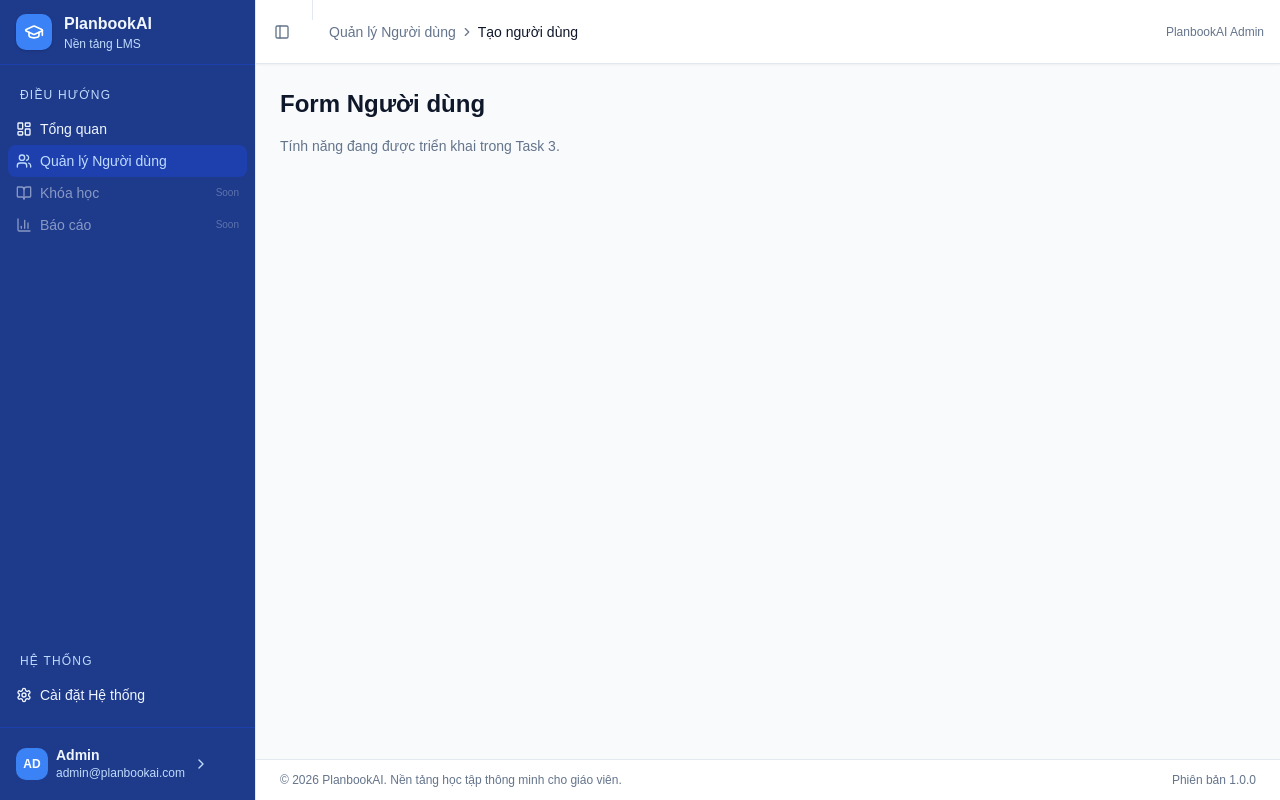
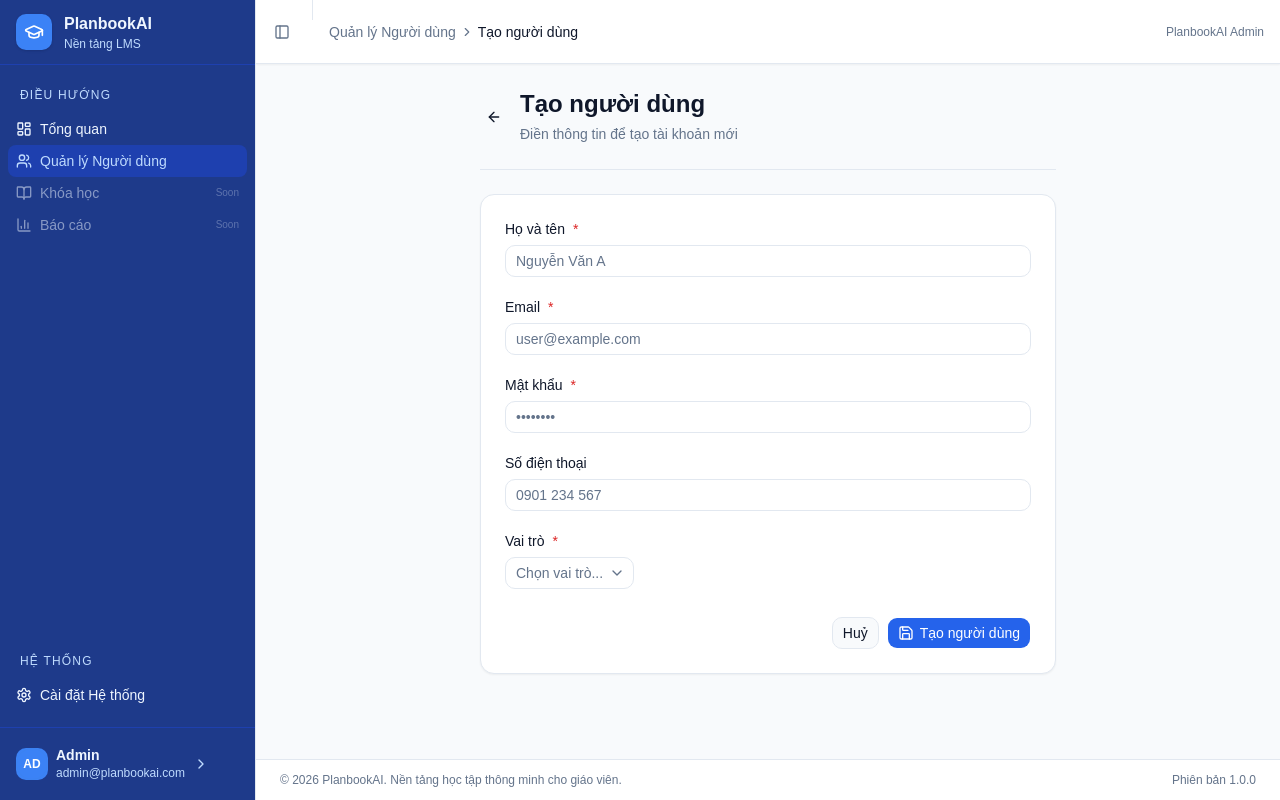
Before and after one commit to CongduongNT/JAVA, a React (Vite) app in the folder frontend/: page /users/new in a window 1280 px wide. Built offline with nearby package versions, Linux system fonts and the light colour scheme; sample sign-in values are in the browser's storage.

Commit message:
Form tạo/sửa user + gán role, validate, navigate

```diff
--- a/frontend/src/pages/users/UserFormPage.jsx
+++ b/frontend/src/pages/users/UserFormPage.jsx
@@ -1,9 +1,182 @@
-// Placeholder — to be implemented in Task 3: Form tạo / sửa User
-export default function UserFormPage() {
+import { useEffect, useState } from 'react'
+import { useDispatch, useSelector } from 'react-redux'
+import { useNavigate, useParams } from 'react-router-dom'
+import { ArrowLeft, Save } from 'lucide-react'
+import { toast } from 'sonner'
+
+import { createUser, fetchUserById, resetCurrent, updateUser } from '@/features/users/usersSlice'
+import { ROLES } from '@/services/userService'
+
+import { Button } from '@/components/ui/button'
+import { Input } from '@/components/ui/input'
+import { Label } from '@/components/ui/label'
+import { Select, SelectContent, SelectItem, SelectTrigger, SelectValue } from '@/components/ui/select'
+import { Separator } from '@/components/ui/separator'
+import { Skeleton } from '@/components/ui/skeleton'
+
+// ── Field wrapper ─────────────────────────────────────────────────────────
+
+function Field({ label, required, error, children }) {
   return (
-    <div className="space-y-4">
-      <h1 className="page-header">Form Người dùng</h1>
-      <p className="page-subheader">Tính năng đang được triển khai trong Task 3.</p>
+    <div className="space-y-1.5">
+      <Label className="text-sm font-medium">
+        {label} {required && <span className="text-destructive">*</span>}
+      </Label>
+      {children}
+      {error && <p className="text-xs text-destructive">{error}</p>}
     </div>
   )
 }
+
+// ── Validation ────────────────────────────────────────────────────────────
+
+function validate(form, isEdit) {
+  const errors = {}
+  if (!form.fullName.trim()) errors.fullName = 'Họ và tên không được để trống'
+  if (!form.email.trim()) errors.email = 'Email không được để trống'
+  else if (!/^[^\s@]+@[^\s@]+\.[^\s@]+$/.test(form.email)) errors.email = 'Email không hợp lệ'
+  if (!isEdit && !form.password) errors.password = 'Mật khẩu không được để trống'
+  if (form.password && form.password.length < 6) errors.password = 'Mật khẩu tối thiểu 6 ký tự'
+  if (!form.roleId) errors.roleId = 'Vui lòng chọn vai trò'
+  return errors
+}
+
+// ── Main component ────────────────────────────────────────────────────────
+
+export default function UserFormPage() {
+  const { id } = useParams()
+  const isEdit = !!id
+  const dispatch = useDispatch()
+  const navigate = useNavigate()
+
+  const { current, currentStatus, submitStatus, submitError } = useSelector((s) => s.users)
+
+  const [form, setForm] = useState({ fullName: '', email: '', password: '', phone: '', roleId: '' })
+  const [errors, setErrors] = useState({})
+
+  const isLoadingUser = isEdit && currentStatus === 'loading'
+  const isSubmitting = submitStatus === 'loading'
+
+  // Fetch user on edit mode
+  useEffect(() => {
+    if (isEdit) dispatch(fetchUserById(id))
+    return () => { dispatch(resetCurrent()) }
+  }, [dispatch, id, isEdit])
+
+  // Prefill form when user loaded
+  useEffect(() => {
+    if (current && isEdit) {
+      const matchedRole = ROLES.find((r) => r.name === current.roleName)
+      setForm({
+        fullName: current.fullName ?? '',
+        email: current.email ?? '',
+        password: '',
+        phone: current.phone ?? '',
+        roleId: matchedRole ? String(matchedRole.id) : '',
+      })
+    }
+  }, [current, isEdit])
+
+  // Navigate on success
+  useEffect(() => {
+    if (submitStatus === 'succeeded') {
+      toast.success(isEdit ? 'Cập nhật người dùng thành công' : 'Tạo người dùng thành công')
+      navigate('/users')
+    }
+  }, [submitStatus, isEdit, navigate])
+
+  const set = (key) => (e) => setForm((f) => ({ ...f, [key]: e.target?.value ?? e }))
+
+  const handleSubmit = (e) => {
+    e.preventDefault()
+    const errs = validate(form, isEdit)
+    setErrors(errs)
+    if (Object.keys(errs).length) return
+
+    const payload = {
+      fullName: form.fullName.trim(),
+      email: form.email.trim(),
+      phone: form.phone.trim() || null,
+      roleId: Number(form.roleId),
+      ...(form.password ? { password: form.password } : {}),
+    }
+
+    if (isEdit) dispatch(updateUser({ id: Number(id), data: payload }))
+    else dispatch(createUser(payload))
+  }
+
+  return (
+    <div className="mx-auto max-w-xl space-y-6">
+      {/* Header */}
+      <div className="flex items-center gap-3">
+        <Button variant="ghost" size="icon-sm" onClick={() => navigate('/users')} aria-label="Quay lại">
+          <ArrowLeft className="size-4" />
+        </Button>
+        <div>
+          <h1 className="page-header">{isEdit ? 'Chỉnh sửa người dùng' : 'Tạo người dùng'}</h1>
+          <p className="page-subheader">{isEdit ? `Đang sửa: ${current?.fullName ?? '…'}` : 'Điền thông tin để tạo tài khoản mới'}</p>
+        </div>
+      </div>
+
+      <Separator />
+
+      {/* Form card */}
+      <div className="rounded-xl border bg-card p-6 shadow-xs">
+        {isLoadingUser ? (
+          <div className="space-y-5">
+            {[1, 2, 3, 4, 5].map((i) => <Skeleton key={i} className="h-9 w-full" />)}
+          </div>
+        ) : (
+          <form onSubmit={handleSubmit} noValidate className="space-y-5">
+            <Field label="Họ và tên" required error={errors.fullName}>
+              <Input placeholder="Nguyễn Văn A" value={form.fullName} onChange={set('fullName')} />
+            </Field>
+
+            <Field label="Email" required error={errors.email}>
+              <Input type="email" placeholder="user@example.com" value={form.email} onChange={set('email')} disabled={isEdit} />
+            </Field>
+
+            <Field label={isEdit ? 'Mật khẩu mới (để trống nếu không đổi)' : 'Mật khẩu'} required={!isEdit} error={errors.password}>
+              <Input type="password" placeholder={isEdit ? '••••••••  (không bắt buộc)' : '••••••••'} value={form.password} onChange={set('password')} autoComplete="new-password" />
+            </Field>
+
+            <Field label="Số điện thoại" error={errors.phone}>
+              <Input placeholder="0901 234 567" value={form.phone} onChange={set('phone')} />
+            </Field>
+
+            <Field label="Vai trò" required error={errors.roleId}>
+              <Select value={form.roleId} onValueChange={set('roleId')}>
+                <SelectTrigger>
+                  <SelectValue placeholder="Chọn vai trò..." />
+                </SelectTrigger>
+                <SelectContent>
+                  {ROLES.map((r) => (
+                    <SelectItem key={r.id} value={String(r.id)}>
+                      {r.name}
+                    </SelectItem>
+                  ))}
+                </SelectContent>
+              </Select>
+            </Field>
+
+            {/* Submit error */}
+            {submitError && (
+              <p className="rounded-lg bg-destructive/10 px-3 py-2 text-sm text-destructive">{submitError}</p>
+            )}
+
+            {/* Actions */}
+            <div className="flex justify-end gap-2 pt-2">
+              <Button type="button" variant="outline" onClick={() => navigate('/users')} disabled={isSubmitting}>
+                Huỷ
+              </Button>
+              <Button type="submit" disabled={isSubmitting} className="gap-1.5">
+                <Save className="size-4" />
+                {isSubmitting ? 'Đang lưu…' : isEdit ? 'Cập nhật' : 'Tạo người dùng'}
+              </Button>
+            </div>
+          </form>
+        )}
+      </div>
+    </div>
+  )
+}
--- a/frontend/src/services/userService.js
+++ b/frontend/src/services/userService.js
@@ -10,11 +10,12 @@ export const ROLES = [
 
 export const ROLE_NAMES = ROLES.map((r) => r.name)
 
+// Paths are relative to VITE_API_BASE_URL (which already includes /api/v1)
 export const userService = {
-  getAll: () => api.get('/api/v1/users'),
-  getById: (id) => api.get(`/api/v1/users/${id}`),
-  create: (data) => api.post('/api/v1/users', data),
-  update: (id, data) => api.put(`/api/v1/users/${id}`, data),
-  assignRole: (id, roleId) => api.put(`/api/v1/users/${id}/role`, { roleId }),
-  delete: (id) => api.delete(`/api/v1/users/${id}`),
+  getAll: () => api.get('/users'),
+  getById: (id) => api.get(`/users/${id}`),
+  create: (data) => api.post('/users', data),
+  update: (id, data) => api.put(`/users/${id}`, data),
+  assignRole: (id, roleId) => api.put(`/users/${id}/role`, { roleId }),
+  delete: (id) => api.delete(`/users/${id}`),
 }
```
